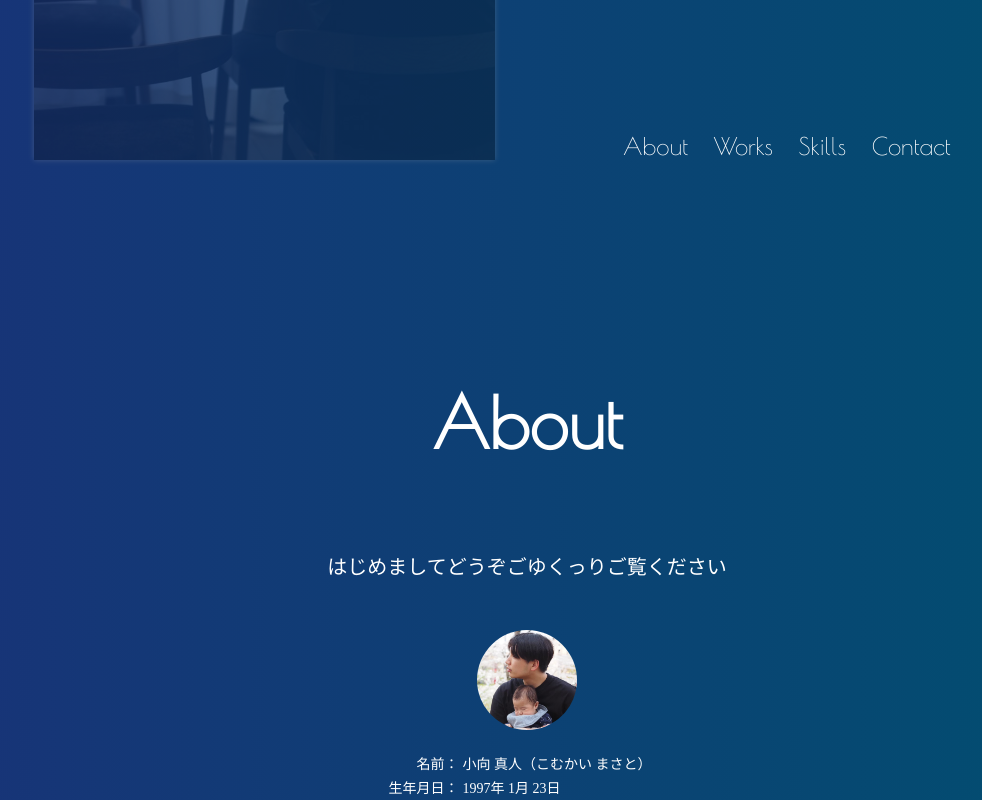
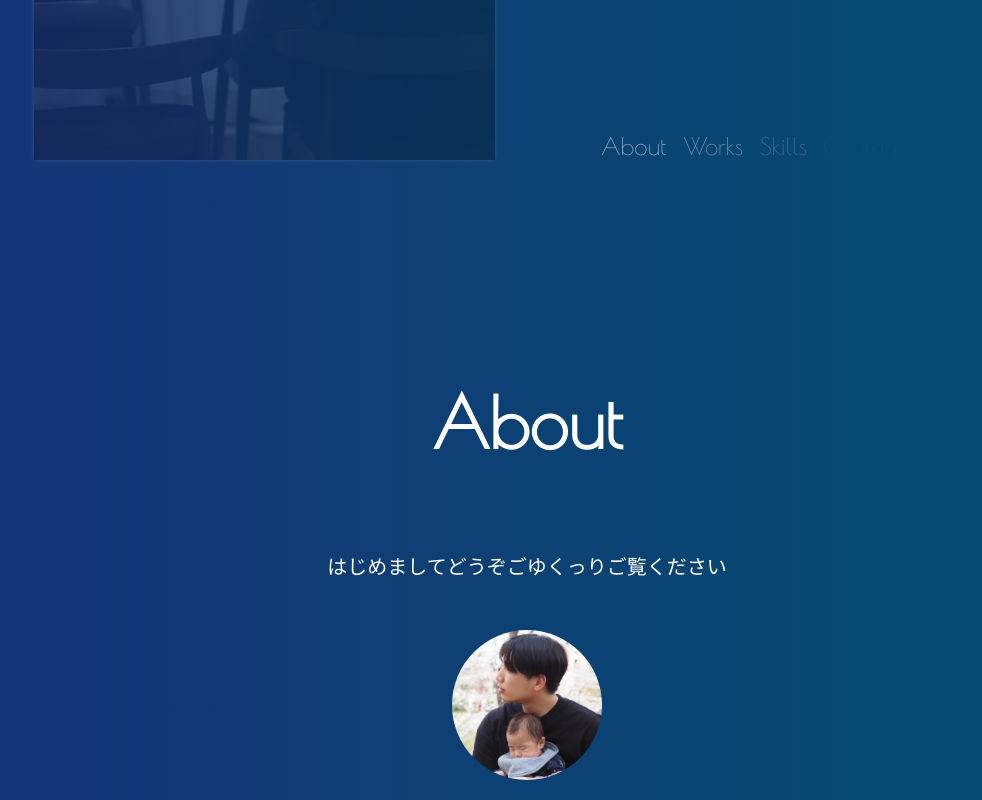
Before and after one commit to LSbard000com/My-Portfolio, a React (Vite) app: page / in a window 1280 px wide. Shown: the part 560-1360 px from the top of the page, without its empty margins (113-1095 px from the left). Built offline with nearby package versions, Linux system fonts and the light colour scheme; a web font is replaced by a local one.

Commit message:
レスポンシブデザイン作品紹介ページの途中

```diff
--- a/src/App.css
+++ b/src/App.css
@@ -262,6 +262,11 @@
     top: 5vh;
     left: 5vw;
 }
+
+.welcome h1 {
+    text-align: center;
+}
+
 .title .title-text {
     height: 6vh;
     margin: 0;
@@ -471,17 +476,26 @@
     overflow: scroll;
 }
 
-.works .open .detail .work-title {
+.works .open .detail .detail-container {
     width: 100%;
-    margin: 20px auto;
-    text-align: center;
-    font-family: "Poiret One", sans-serif;
+    height: 100%;
+}
+
+.works .open .detail .image{
+    display: none;
 }
 
 /* 説明文 */
 .works .open .detail .explanation {
     width: 90%;
     margin-inline: auto;
+}
+
+.works .open .detail .work-title {
+    width: 100%;
+    margin: 20px auto;
+    text-align: center;
+    font-family: "Poiret One", sans-serif;
 }
 
 .works .open .detail .explanation p {
@@ -982,6 +996,7 @@
         font-size: 4rem;
     }
 
+
     .title .title-texts {
         width: 40%;
         height: 80%;
@@ -1055,4 +1070,101 @@
     }
 
 
+    /* **************** 自己紹介画面 **************** */
+    .about .main .profile .photo {
+        width: 150px;
+        height: 150px;
+    }
+
+    .about .main .profile .photo img {
+        width: 150px;
+        height: 150px;
+    }
+
+    .about .main .profile .info {
+        width: 500px;
+        margin: 30px auto;
+    }
+
+    .about .main .profile .info table th {
+        width: 200px;
+        font-size: 16px;
+    }
+
+    .about .main .profile .info table td {
+        font-size: 16px;
+    }
+
+    .about .main .timeline {
+        max-width: 1000px;
+    }
+
+
+    /* **************** 制作物画面 **************** */
+    /* 個々の制作物レイアウト */
+    .works .items {
+        max-width: 1300px;
+        display: grid;
+        gap: 50px;
+        grid-template-areas:
+            'itemA itemB itemC';
+    }
+
+    .works .items .item-list {
+        height: 20vw;
+    }
+
+
+    /* 作品サムネイル */
+    .works .items .work-item .thumbnail {
+        height: 16vw;
+        max-height: 225px;
+    }
+
+    .works .items .work-item .thumbnail img {
+        height: 15vw;
+        max-height: 225px;
+    }
+
+    .works .items .work-item .thumbnail img:hover {
+        height: 16vw;
+        max-height: 225px;
+    }
+
+    /* 作品タイトル */
+    .work-item .title {
+        margin: 20px 0;
+    }
+    /* 作品の詳細ページ */
+.works .open .detail {
+    width: 60%;
+    height: 70vh;
+    left: 20vw;
 }
+
+.works .open .detail .detail-container {
+    display: grid;
+    grid-template-columns: 60% 1fr;
+    grid-template-areas:
+        "itemA itemC"
+        "itemA itemD"
+        "itemB itemB";
+}
+
+/* 説明文 */
+.works .open .detail .explanation {
+    grid-area: itemB;
+}
+
+/* 使用技術 */
+.works .open .detail .skills {
+    grid-area: itemC;
+}
+
+/* url */
+.works .open .detail .url {
+    grid-area: itemD;
+}
+
+
+}
--- a/src/components/Top.tsx
+++ b/src/components/Top.tsx
@@ -5,7 +5,15 @@ import { motion } from 'framer-motion'
 const top = () => {
 
     // 要素の表示を監視
-    const { ref, inView } = useInView()
+    const { ref, inView } = useInView({triggerOnce: true})
+
+    // ナビゲーションの要素
+    const navList = [
+        {name: 'About' ,id: '#about'},
+        {name: 'Works' ,id: '#works'},
+        {name: 'Skills' ,id: '#skills'},
+        {name: 'Contant' ,id: '#contact'},
+    ]
 
   return (
     <div id='top' className='top'>
@@ -62,10 +70,16 @@ const top = () => {
         <div className='top-navigation'>
             <nav>
                 <ul>
-                    <li><a href='#about'>About</a></li>
-                    <li><a href='#works'>Works</a></li>
-                    <li><a href='#skills'>Skills</a></li>
-                    <li><a href='#contact'>Contact</a></li>
+                    {navList.map((li,index) => (
+                        <motion.li
+                        initial={{opacity: 0, x: -50}}
+                        animate={inView ? { opacity: 1, x: 0 } : {}}
+                        transition={{ duration: 2 , delay: index / 4 + 6}}
+                        >
+                        <a href={li.id}>{li.name}</a>
+                        </motion.li>
+
+                    ))}
                 </ul>
             </nav>
         </div>
--- a/src/components/Works.tsx
+++ b/src/components/Works.tsx
@@ -1,6 +1,7 @@
 import React, { useState } from 'react'
 import matrixCalculation from '../assets/img/行列計算.png'
 import mathQuestionBox from '../assets/img/みんなの数学質問箱.png'
+import myPortfolio from '../assets/img/ポートフォリオサイト.png'
 import Title from './Title';
 
 
@@ -107,11 +108,29 @@ const Works = () => {
                 />
             </div>
 
+            <div className='item-list'>
+                <WorksItem
+                    img={myPortfolio}
+                    title='ポートフォリオサイト'
+                    skills={['HTML','CSS','TypeScript','React','Intersection Observer','Framer Motion','react-vertical-timeline-component','Chart.js','Vite','Git','GitHub',' Netlify']}
+                    explanation='自分のポートフォリオサイトです。Intersection ObserverとFramer Motionを用いたアニメーションをつけたり、レスポンシブデザインを考えたりとUIを意識して開発しました。また、Viteを用いて実行環境を構築してみました。デスクトップとモバイル画面、療法ご覧いただけると幸いです。'
+                    url={{github: 'https://github.com/LSbard000com/My-Portfolio', link:'https://masatokomukai.netlify.app/'}}
+                    setDetail={detailOpenAndClose}
+                    setWorkInfo={setWorkInfo}
+                />
+            </div>
+
         </div>
 
         {/* 作品の詳細画面 */}
         <div className={isDetail ? 'open' : 'close'}>
             <div className='detail'>
+                <div className='detail-container'>
+
+                    {/* 作品サムネイル */}
+                    <div className='image'>
+
+                    </div>
 
                     {/* 作品の説明 */}
                     <div className='explanation'>
@@ -147,6 +166,7 @@ const Works = () => {
                         }
 
                     </div>
+                </div>
 
                 {/* 閉じるボタン */}
                 <div className='close-btn' onClick={detailOpenAndClose}>
```
Also changed, not shown: src/assets/img/ポートフォリオサイト.png (added). Lines whose indentation alone changed are shown as unchanged.
